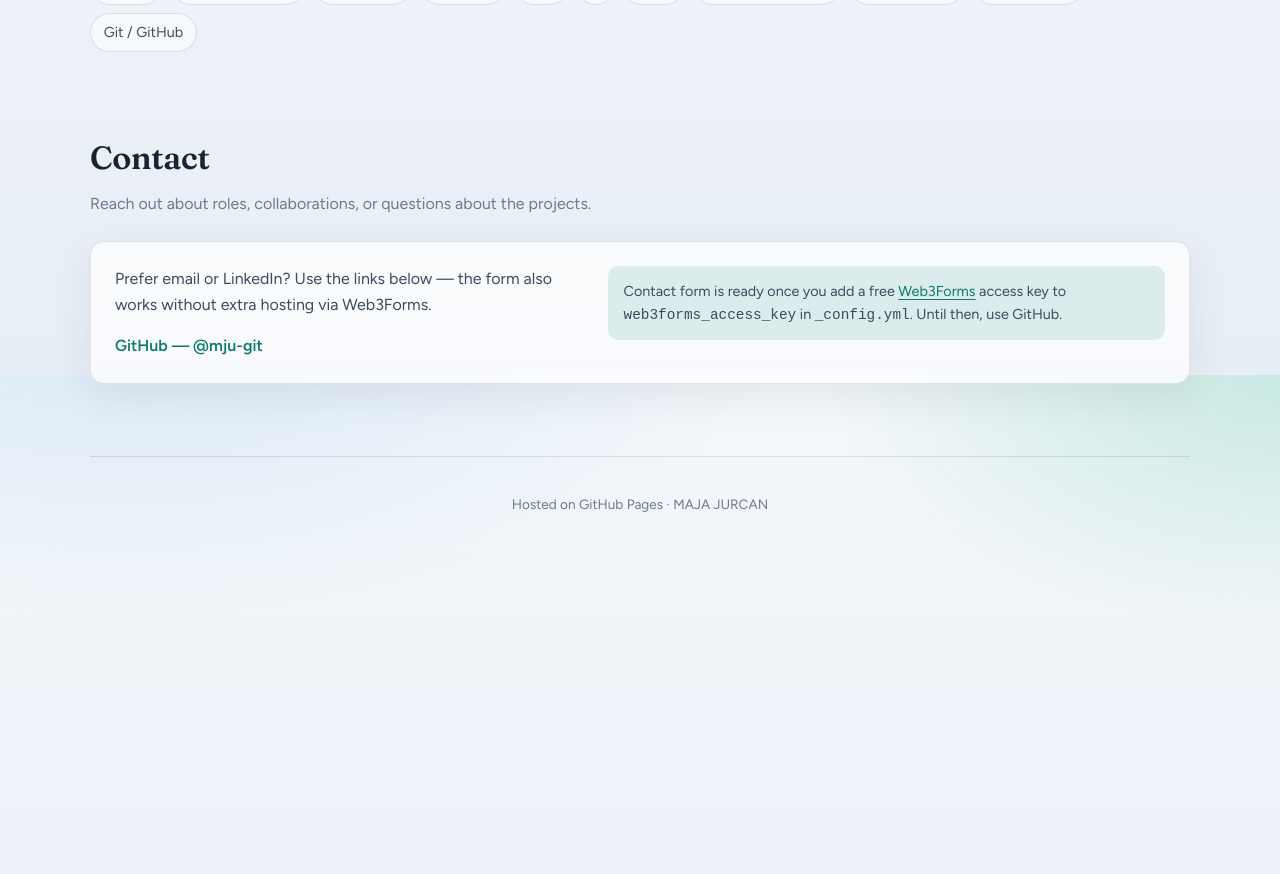
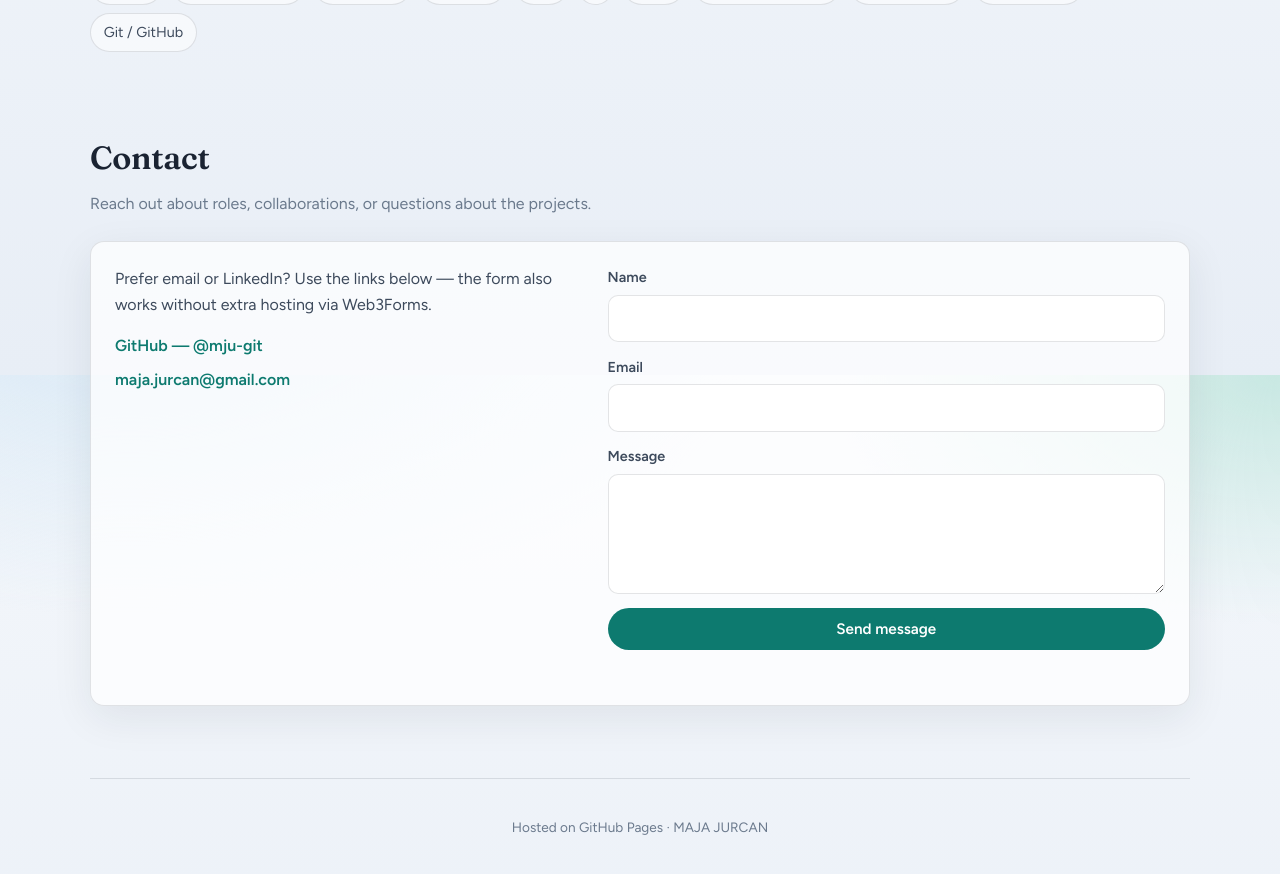
Before and after one commit to mju-git/mju-git.github.io, a Jekyll site: the page built from index.md, in a window 1280 px wide and 900 px high, scrolled down 2325 px. Shown: the top 874 px of the window. Built offline with Jekyll 4.4.1, drawn with Linux system fonts in a browser that asks for light colours; before the commit the page ends 2903 px from its top, so only the background shows below that.

Commit message:
Update _config.yml

```diff
--- a/_config.yml
+++ b/_config.yml
@@ -11,12 +11,12 @@ author: Maja Jurcan
 github_username: mju-git
 github_url: "https://github.com/mju-git"
 # Optional: set your LinkedIn profile URL
-linkedin_url: ""
+#linkedin_url: ""
 # Optional: public email shown next to the form (mailto fallback)
-email: ""
+email: "maja.jurcan@gmail.com"
 
 # Web3Forms access key from https://web3forms.com (free). Paste the key here to enable the contact form.
-web3forms_access_key: ""
+web3forms_access_key: "50faf5b4-4f9b-445b-a024-5a7b91a21803"
 
 theme: jekyll-theme-minimal
 # Leave blank to disable analytics (dummy UA ID removed)
```
